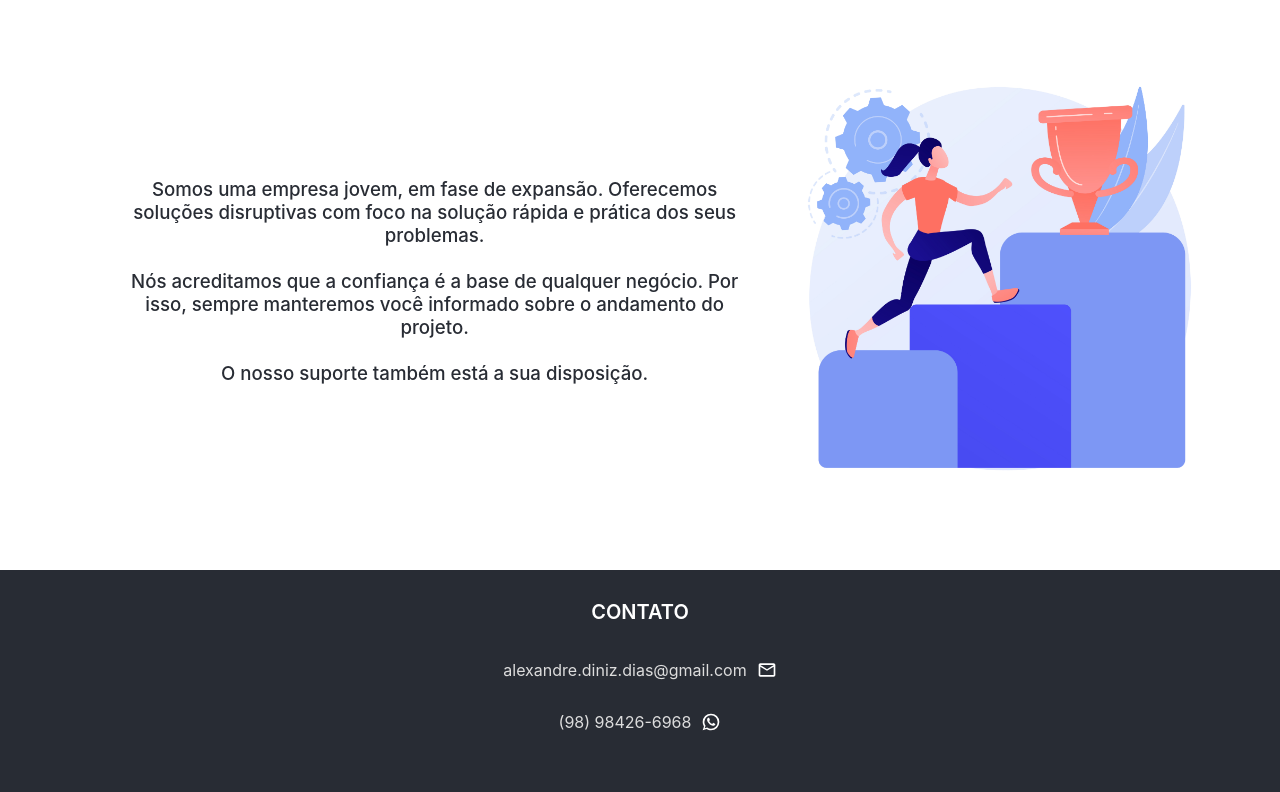
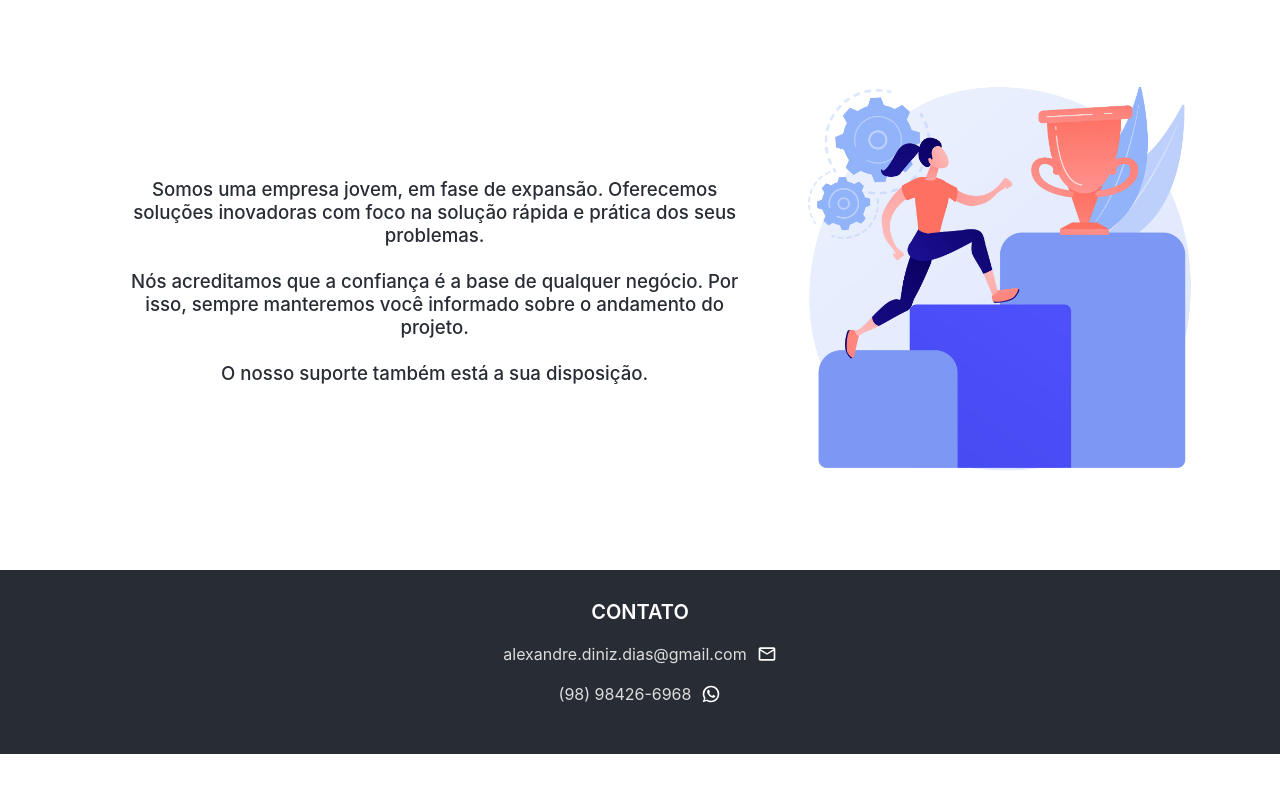
Before and after one commit to Alexandre-Diniz/dev, a React (Create React App) app: page / in a window 1280 px wide. Shown: the part 989-1781 px from the top of the page. After the commit the page ends 1743 px from the top, so only its background shows below. Built offline with nearby package versions, Linux system fonts and the light colour scheme.

Commit message:
add link to contact

```diff
--- a/src/App.js
+++ b/src/App.js
@@ -310,7 +310,7 @@ function App() {
                 }}
               >
                 Somos uma empresa jovem, em fase de expansão. Oferecemos
-                soluções disruptivas com foco na solução rápida e prática dos
+                soluções inovadoras com foco na solução rápida e prática dos
                 seus problemas.
                 <br />
                 <br />
@@ -358,7 +358,7 @@ function App() {
                   padding: '0px',
                 }}
               >
-                <p style={{ color: '#ddd' }}>alexandre.diniz.dias@gmail.com</p>
+                <a target="_blank" href="mailto:alexandre.diniz.dias@gmail.com?subject=Soliciar Orçamento" style={{ color: '#ddd', textDecoration:'none' }}>alexandre.diniz.dias@gmail.com</a>
                 <EmailOutlined
                   fontSize="small"
                   htmlColor="#fff"
@@ -371,10 +371,10 @@ function App() {
                   justifyContent: 'center',
                   alignItems: 'center',
                   margin: '0px',
-                  padding: '0px',
+                  paddingTop: '20px',
                 }}
               >
-                <p style={{ color: '#ddd' }}>(98) 98426-6968</p>
+                <a target="_blank" href="https://api.whatsapp.com/send?phone=5598984266968" style={{ color: '#ddd', textDecoration:'none' }}>(98) 98426-6968</a>
                 <WhatsApp
                   fontSize="small"
                   htmlColor="#fff"
```
Also changed, not shown: 1 other file (tests, documents, lock files or other folders).
